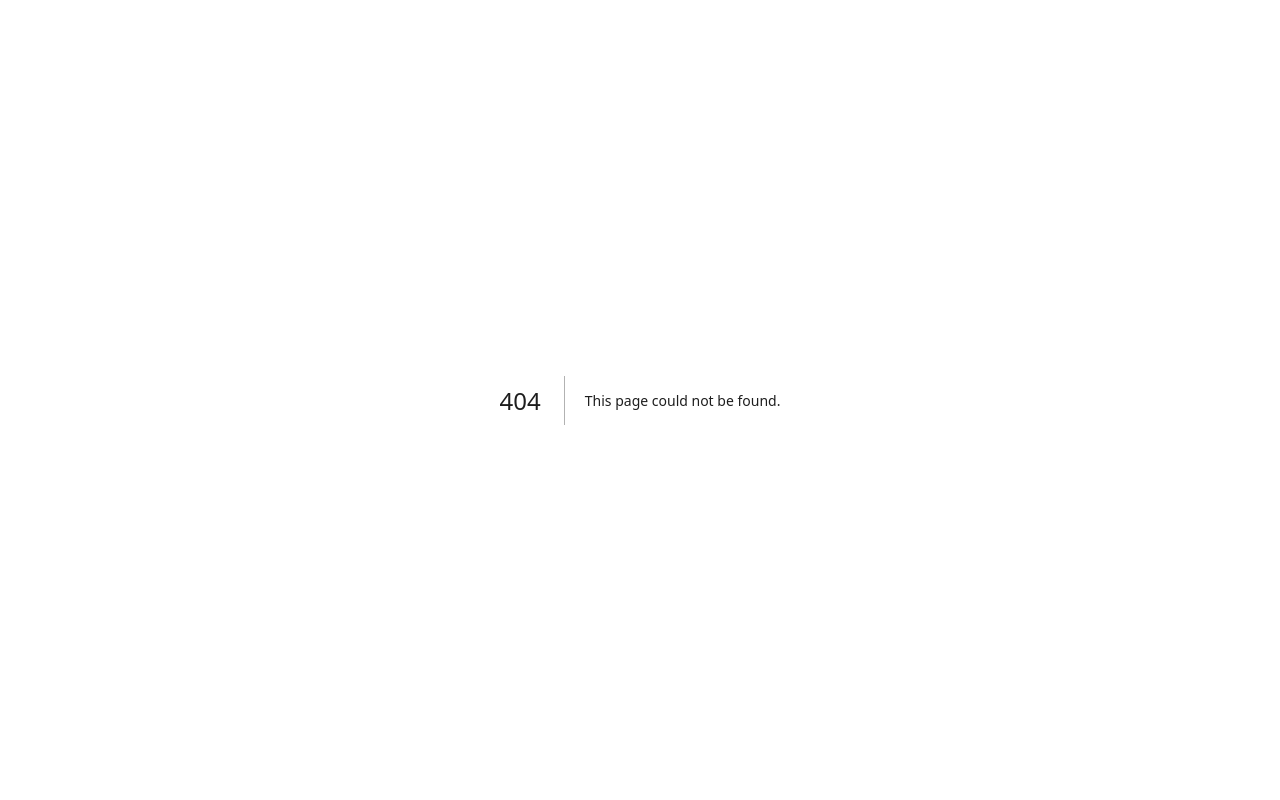
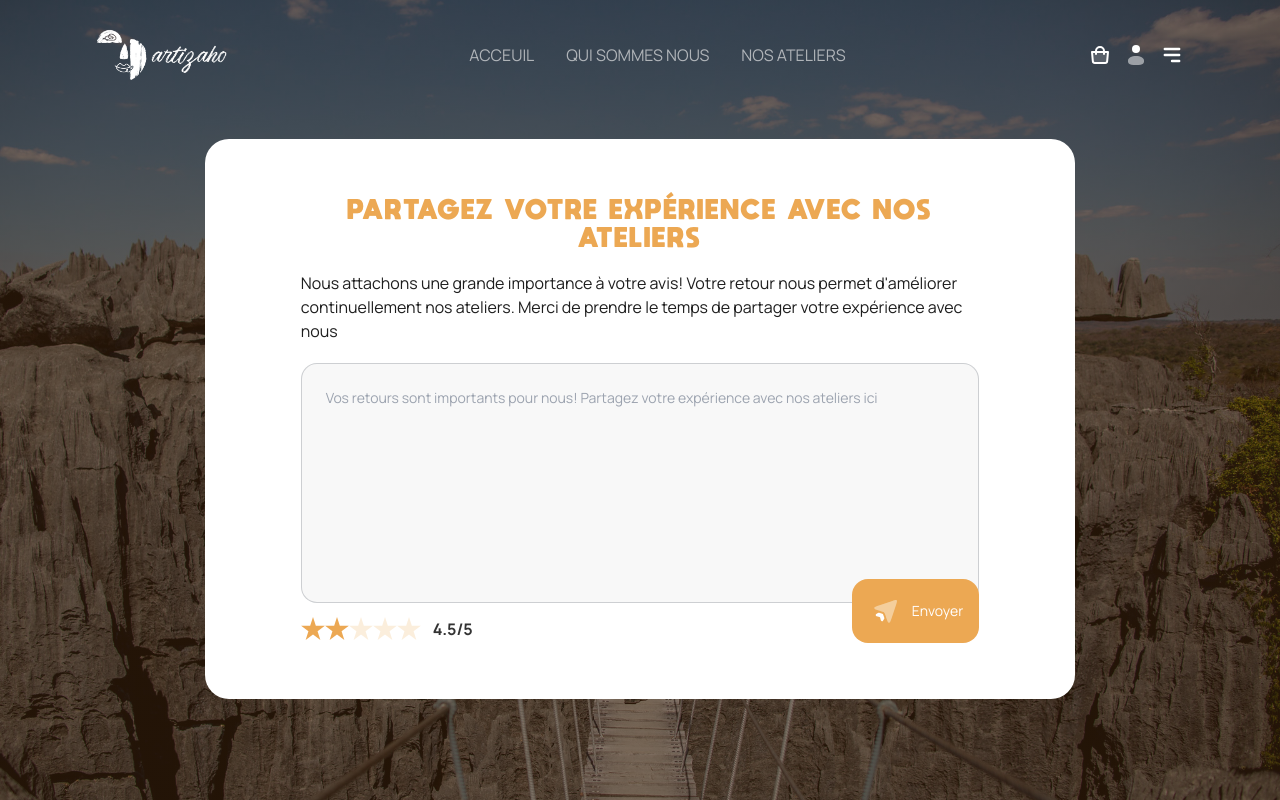
Before and after one commit to andrianina4/ARTIZAHO, a Next.js app: page /feedback in a window 1280 px wide. Before the commit this address had no page. Built offline with nearby package versions, Linux system fonts and the light colour scheme.

Commit message:
add : feedback page

```diff
--- /dev/null
+++ b/app/feedback/page.tsx
@@ -0,0 +1,44 @@
+'use client'
+
+import Button from '@/components/button'
+import NavBar from '@/components/nav-bar'
+import Textarea from '@/components/textarea'
+import { SendDuotone } from '@/constants/link/icons'
+import React from 'react'
+
+type Props = {}
+
+function Feedback({ }: Props) {
+    return (
+        <div className="min-h-screen bg-bg-feedback bg-cover flex flex-col">
+            <header className='w-full max-w-page mx-auto'>
+                <NavBar />
+            </header>
+
+            <main className='flex-1 py-7 px-24 w-full max-w-page mx-auto flex justify-center '>
+                <div className='h-[70vh] w-4/5 bg-white rounded-3xl py-14 px-24 relative'>
+                    <h1 className='font-moonGet uppercase text-xl text-bronze font-extrabold tracking-widest text-center'>Partagez votre expérience avec nos ateliers</h1>
+                    <p className='mt-5'>
+                        Nous attachons une grande importance à votre avis! Votre retour nous permet d'améliorer continuellement nos ateliers.
+                        Merci de prendre le temps de partager votre expérience avec nous
+                    </p>
+                    <Textarea placeholder='Vos retours sont importants pour nous! Partagez votre expérience avec nos ateliers ici' className='my-5 h-60' />
+                    <div className='flex items-center gap-x-3'>
+                        <div className="rating">
+                            <input type="radio" name="rating-1" className="mask mask-star bg-bronze" />
+                            <input type="radio" name="rating-1" className="mask mask-star bg-bronze" checked />
+                            <input type="radio" name="rating-1" className="mask mask-star bg-bronze" />
+                            <input type="radio" name="rating-1" className="mask mask-star bg-bronze" />
+                            <input type="radio" name="rating-1" className="mask mask-star bg-bronze" />
+                        </div>
+                        <span className='font-bold text-black-60%'>4.5/5</span>
+                    </div>
+                <Button leftIcon={<SendDuotone className="text-4xl"/>} content="Envoyer" className='absolute bottom-14 right-24 w-min text-lg'/>
+                </div>
+
+            </main>
+        </div>
+    )
+}
+
+export default Feedback
--- a/components/textarea.tsx
+++ b/components/textarea.tsx
@@ -2,13 +2,14 @@ import React from 'react'
 
 type TextareaProps = {
     placeholder: string
+    className? : string
 }
 
 function Textarea(props: TextareaProps) {
-    const { placeholder } = props
+    const { placeholder, className } = props
 
     return (
-        <textarea className='bg-white-40% w-full mb-2 py-5 px-6 rounded-2xl textarea textarea-bordered textarea-md resize-none' placeholder={placeholder}>
+        <textarea className={`bg-white-40% w-full mb-2 py-5 px-6 rounded-2xl textarea textarea-bordered textarea-md resize-none ${className}`} placeholder={placeholder}>
         </textarea>
 
     )
--- a/constants/link/icons.ts
+++ b/constants/link/icons.ts
@@ -27,6 +27,7 @@ import FacebookColor from '../../public/icons/facebook-color.svg'
 import Visa from '../../public/icons/cc-visa.svg'
 import Paypal from '../../public/icons/paypal.svg'
 import Add from '../../public/icons/add-sharp.svg'
+import SendDuotone from '../../public/icons/send-duotone.svg'
 
 export {
   MenuIcon,
@@ -57,5 +58,6 @@ export {
   FacebookColor,
   Visa,
   Paypal,
-  Add
+  Add,
+  SendDuotone
 };
--- a/constants/utils/path.ts
+++ b/constants/utils/path.ts
@@ -6,7 +6,8 @@ const link = {
   reservationDate : '/reservation-date',
   propositionDate : '/reservation-date/proposition',
   validationDate : '/reservation-date/validation',
-  myBasket : '/my-basket'
+  myBasket : '/my-basket',
+  feedback : '/feedback'
 };
 
 export default link;
--- a/tailwind.config.ts
+++ b/tailwind.config.ts
@@ -31,7 +31,7 @@ const config: Config = {
         "bg-register":
           "linear-gradient(0deg, rgba(58, 33, 11, 0.67) 0%, rgba(58, 33, 11, 0.67) 100%), url('/images/baobab.jpeg')",
         "bg-accueil": "url('/images/bg1.jpg')",
-        "bg-feedback" : "linear-gradient(0deg, rgba(58, 33, 11, 0.60) 0%, rgba(58, 33, 11, 0.60) 100%), url('/images/bg-feedback.jpeg'), lightgray 50% / cover no-repeat"
+        "bg-feedback" : "linear-gradient(0deg, rgba(58, 33, 11, 0.60) 0%, rgba(58, 33, 11, 0.60) 100%), url('/images/bg-feedback.jpeg')"
       },
       maxWidth: {
         page: "1536px",
```
Also changed, not shown: public/icons/send-duotone.svg (added).
